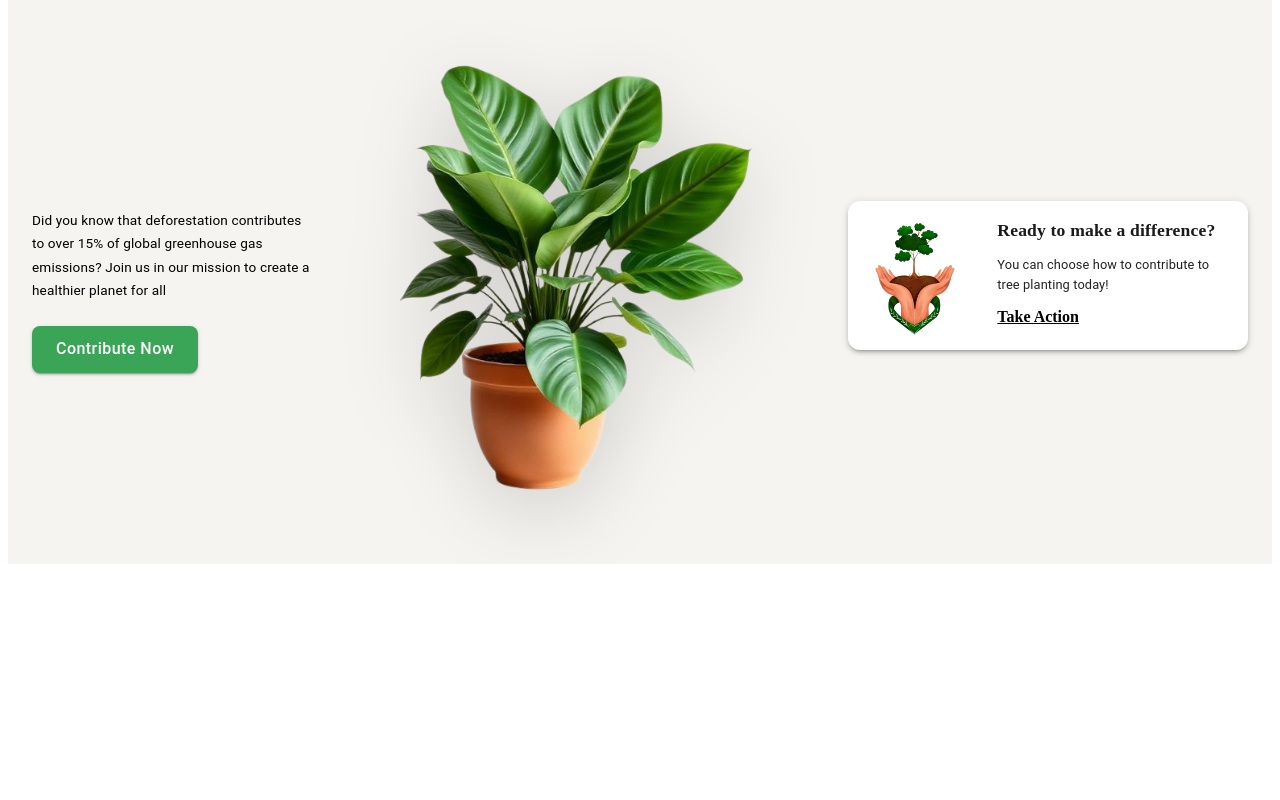
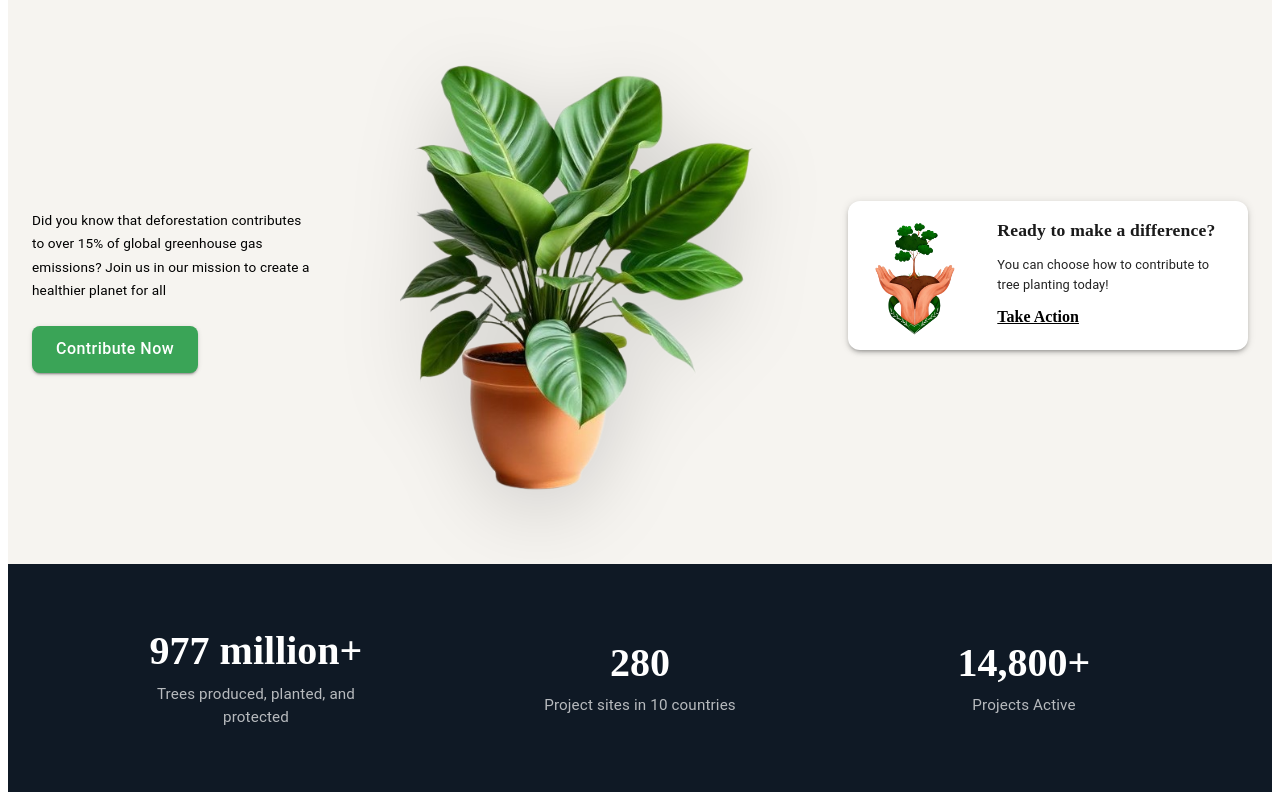
Before and after one commit to Piratheep05/elegantmedia-greenEco-design, a React (Vite) app: page / in a window 1280 px wide. Shown: the part 374-1174 px from the top of the page. Before the commit the page ends 946 px from the top, so only its background shows below. Built offline with nearby package versions, Linux system fonts and the light colour scheme; some icons are missing.

Commit message:
CountSection ui updated

```diff
--- a/src/App.jsx
+++ b/src/App.jsx
@@ -1,6 +1,7 @@
 import { useState } from 'react';
 import Header from './components/Header';
 import HomeSection from './components/HomeSection';
+import CountSection from './components/CountSection';
 
 function App() {
 
@@ -8,6 +9,7 @@ function App() {
     <>
       <Header />
       <HomeSection />
+      <CountSection />
     </>
   )
 }
--- a/src/components/CountSection.jsx
+++ b/src/components/CountSection.jsx
@@ -0,0 +1,57 @@
+import React from "react";
+import { Box, Container, Typography } from "@mui/material";
+import { counts } from "../utils/data";
+
+const CountSection = () => {
+  return (
+    <Box
+      sx={{
+        background: "#0f1925",
+        py: { xs: 6, md: 8 },
+        position: "relative",
+        overflow: "hidden",
+      }}
+    >
+      <Container maxWidth="lg" sx={{ position: "relative", zIndex: 1 }}>
+        <Box
+          sx={{
+            display: "flex",
+            flexDirection: { xs: "column", md: "row" },
+            alignItems: "center",
+            justifyContent: "center",
+            gap: { xs: 4, md: 0 },
+          }}
+        >
+          {counts.map((stat, index) => (
+            <Box sx={{ textAlign: "center", flex: 1, px: { md: 4 } }}>
+              <Typography
+                variant="h3"
+                sx={{
+                  color: "#fff",
+                  fontWeight: 700,
+                  fontFamily: "Racostane",
+                  fontSize: { xs: "2rem", md: "2.5rem" },
+                  mb: 1,
+                }}
+              >
+                {stat.value}
+              </Typography>
+              <Typography
+                sx={{
+                  color: "rgba(255,255,255,0.7)",
+                  fontSize: "0.95rem",
+                  maxWidth: 220,
+                  mx: "auto",
+                }}
+              >
+                {stat.label}
+              </Typography>
+            </Box>
+          ))}
+        </Box>
+      </Container>
+    </Box>
+  );
+};
+
+export default CountSection;
--- a/src/utils/data.js
+++ b/src/utils/data.js
@@ -1 +1,18 @@
 export const navLinks = ['Impact', 'About Us', 'Contribution', 'News & Update'];
+
+export const counts = [
+    {
+      value: '977 million+',
+      label: 'Trees produced, planted, and protected',
+    },
+    {
+      value: '280',
+      label: 'Project sites in 10 countries',
+    },
+    {
+      value: '14,800+',
+      label: 'Projects Active',
+    },
+  ];
+
+export const hashTags = ['#GoGreen', '#Sustainability', '#EcoFriendly', '#ClimateAction', '#GreenLiving', '#RenewableEnergy', '#ZeroWaste', '#Conservation', '#GreenTech', '#EarthDay'];
```
Also changed, not shown: src/components/HashtagSection.jsx (+15 -0 lines).
